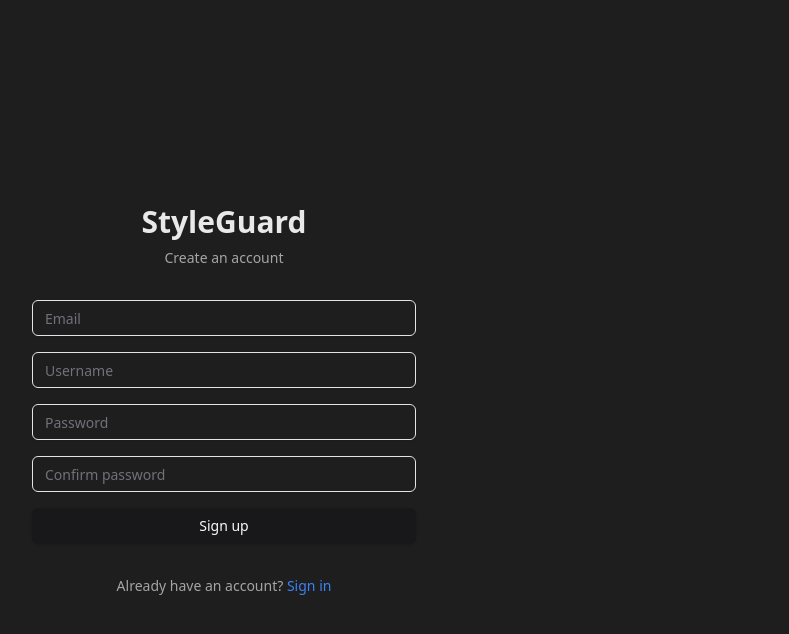
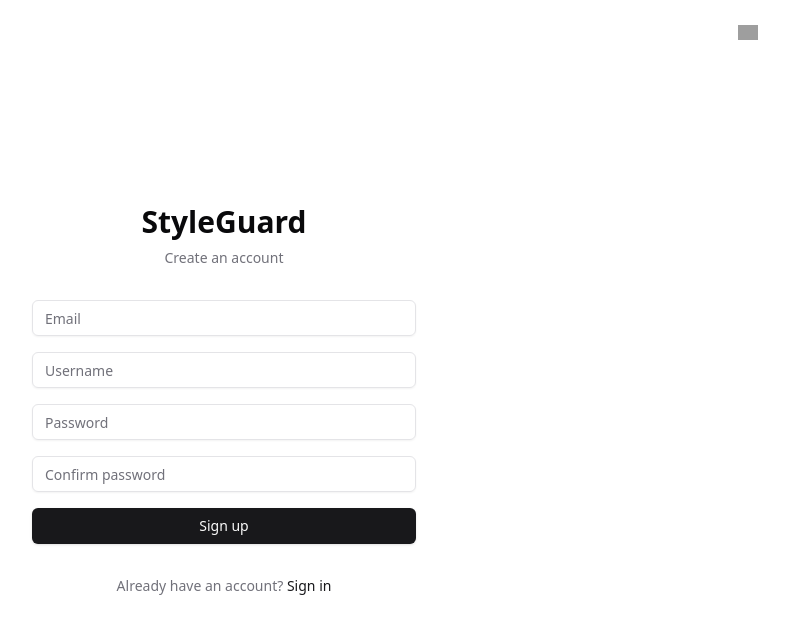
Before and after one commit to SstealzZ/StyleGuard, a React (Vite) app in the folder front/: page /register in a window 1280 px wide. Shown: the top 634 px of the page, without its empty margins (416-1205 px from the left). Built offline with nearby package versions, Linux system fonts and the light colour scheme; grey boxes are pictures that could not be loaded; what @radix-ui/themes would draw is missing.

Commit message:
modify front/src/pages/RegisterPage.tsx - Integrate LanguageSelector component, update background color, and enhance text styling for improved readability

```diff
--- a/front/src/pages/RegisterPage.tsx
+++ b/front/src/pages/RegisterPage.tsx
@@ -1,6 +1,7 @@
 import { Link } from "react-router-dom"
 import { RegisterForm } from "@/components/auth/RegisterForm"
 import { useTranslation } from "react-i18next"
+import { LanguageSelector } from "@/components/LanguageSelector"
 
 /**
  * Registration page component
@@ -9,11 +10,12 @@ export function RegisterPage() {
   const { t } = useTranslation()
 
   return (
-    <div className="min-h-screen flex items-center justify-center px-4 bg-[#1e1e1e]">
+    <div className="min-h-screen flex items-center justify-center px-4 bg-background">
+      <LanguageSelector />
       <div className="max-w-md w-full space-y-8">
         <div className="text-center">
-          <h2 className="text-3xl font-bold text-white/90">StyleGuard</h2>
-          <p className="mt-2 text-sm text-white/60">
+          <h2 className="text-3xl font-bold">StyleGuard</h2>
+          <p className="mt-2 text-sm text-muted-foreground">
             {t("createAccount")}
           </p>
         </div>
@@ -21,10 +23,10 @@ export function RegisterPage() {
         <RegisterForm />
 
         <div className="text-center text-sm">
-          <span className="text-white/60">{t("alreadyHaveAccount")} </span>
+          <span className="text-muted-foreground">{t("alreadyHaveAccount")} </span>
           <Link
             to="/login"
-            className="text-blue-500 hover:text-blue-400 font-medium hover:underline"
+            className="font-medium text-primary hover:underline"
           >
             {t("signIn")}
           </Link>
```
